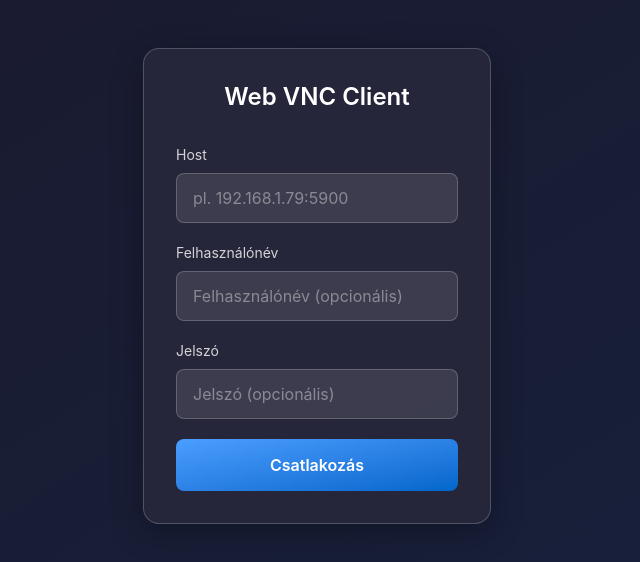
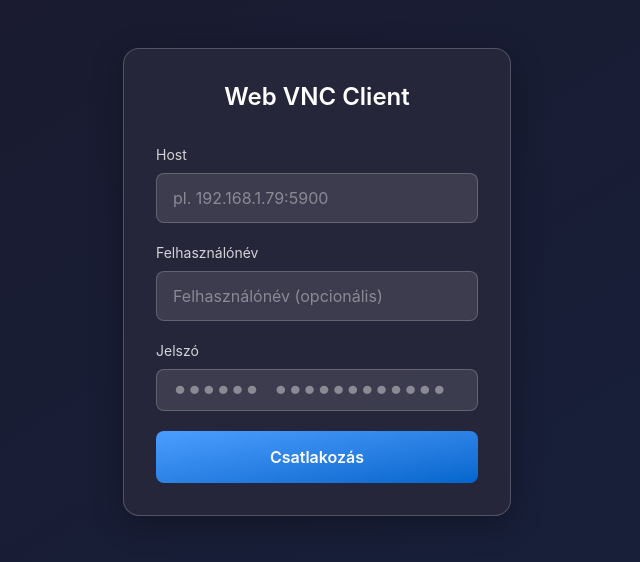
Before and after one commit to sarimarton/webvnc, a React (Vite) app: page / in a window 1280 px wide. Shown: the top 562 px of the page, without its empty margins (323-963 px from the left). Built offline with nearby package versions, Linux system fonts and the light colour scheme.

Commit message:
fix: mask password/text field

```diff
--- a/src/components/ConnectionPanel.jsx
+++ b/src/components/ConnectionPanel.jsx
@@ -128,7 +128,7 @@ export default function ConnectionPanel({ initialSettings, history, onConnect, o
                         onChange={(e) => setPassword(e.target.value)}
                         placeholder="Jelszó (opcionális)"
                         autoComplete="off"
-                        className={inputClasses}
+                        className={`${inputClasses} [font-family:dotsfont] text-xs`}
                     />
                 </div>
                 <button
--- a/src/components/CredentialsModal.jsx
+++ b/src/components/CredentialsModal.jsx
@@ -54,7 +54,7 @@ export default function CredentialsModal({ onSubmit, onCancel }) {
                             placeholder="Jelszó"
                             required
                             autoComplete="off"
-                            className={inputClasses}
+                            className={`${inputClasses} [font-family:dotsfont] text-xs`}
                         />
                     </div>
                     <div className="flex gap-2.5 mt-5">
--- a/src/index.css
+++ b/src/index.css
@@ -1,4 +1,9 @@
 @import "tailwindcss";
+
+@font-face {
+    font-family: 'dotsfont';
+    src: url('/dotsfont.woff') format('woff');
+}
 
 @theme {
     --color-dark-bg: #1a1a2e;
```
Also changed, not shown: public/dotsfont.woff (added).
